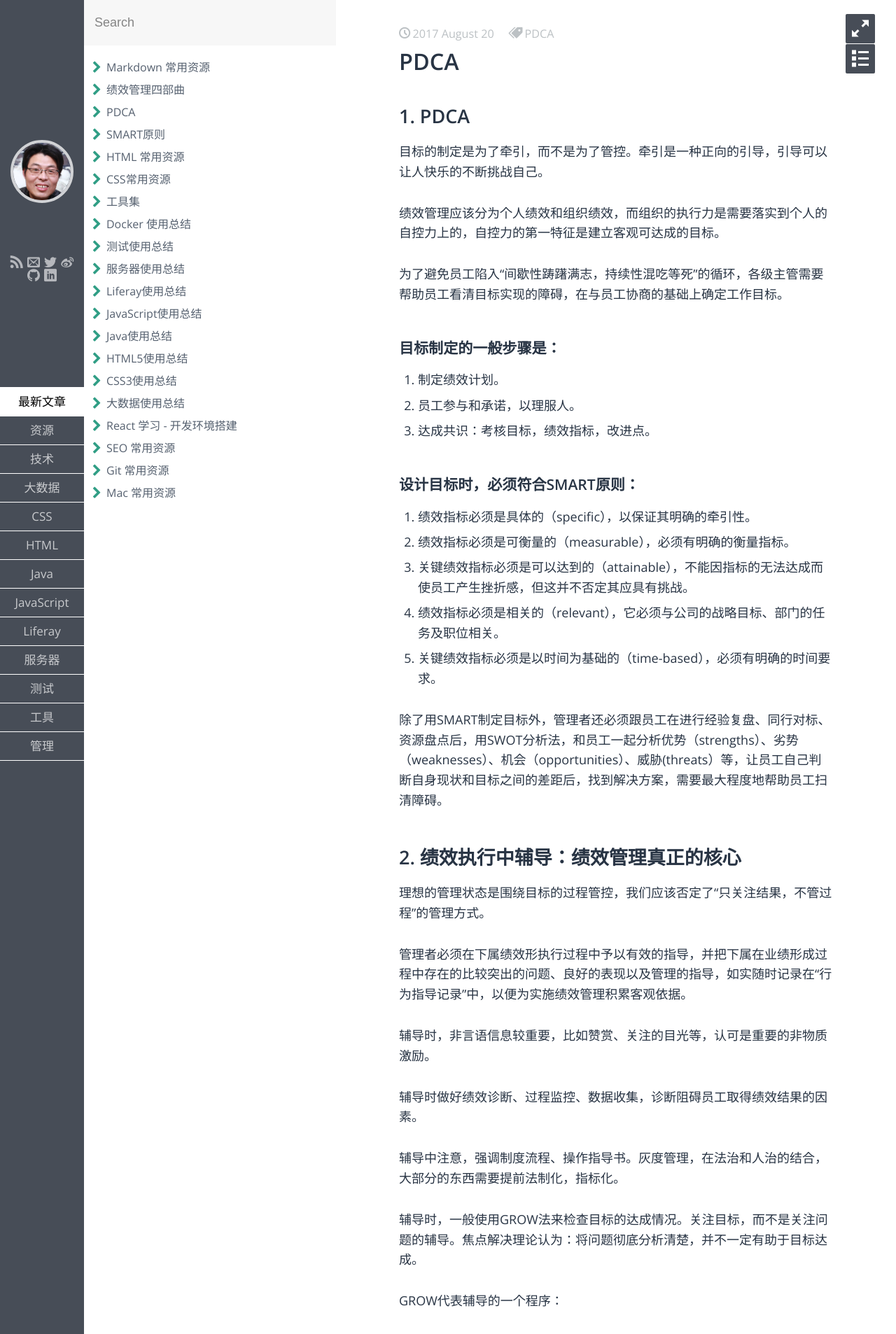
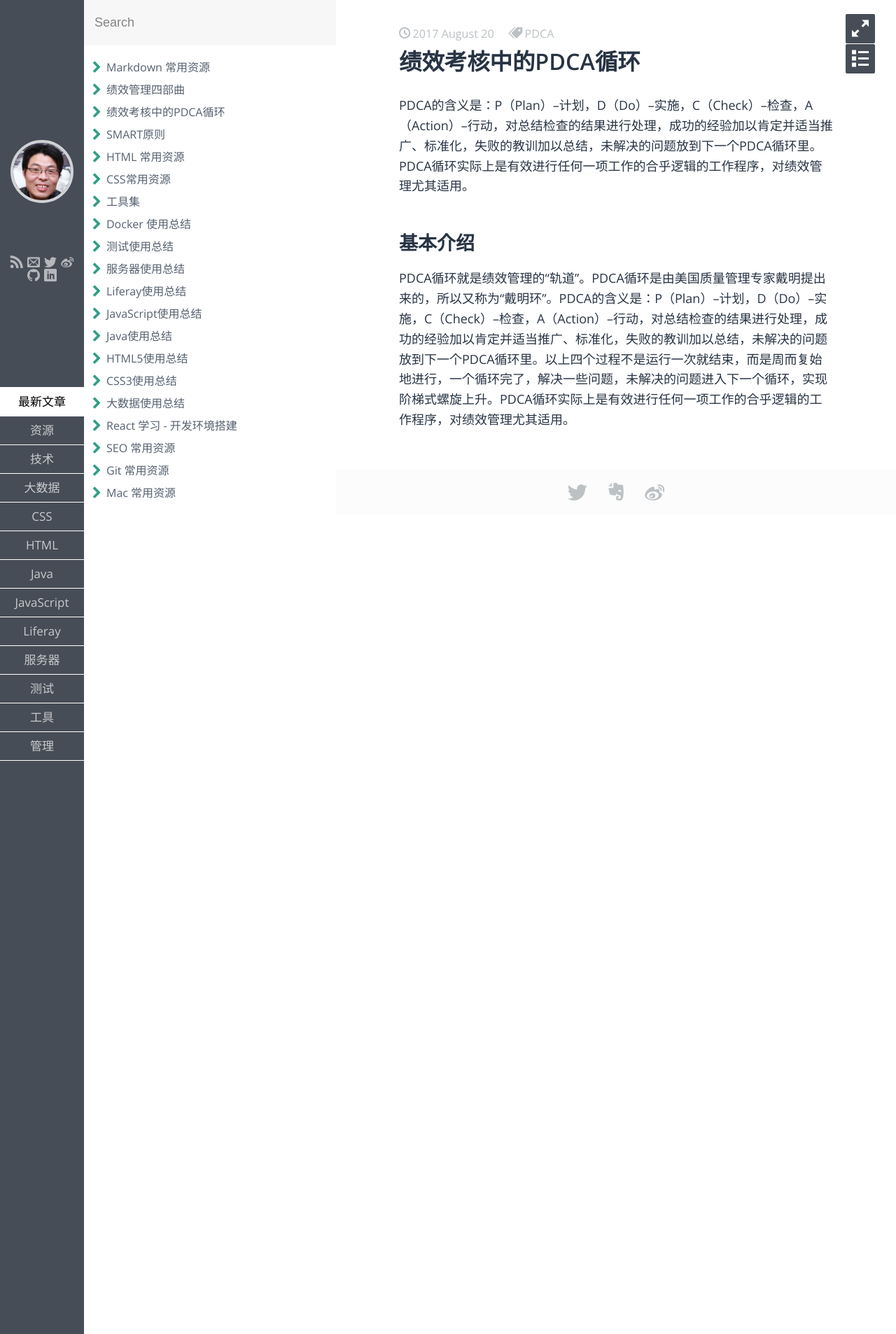
Before and after one commit to sohui/sohui.github.io, a Jekyll site: the page built from _posts/mba/2017-08-20-pdca-principle.md, in a window 1280 px wide. Shown: the top 1906 px of the page at 70% size. Built offline with Jekyll 4.4.1, drawn with Linux system fonts in a browser that asks for light colours; some web fonts are replaced; comment, search, counter and statistics services are not loaded; some of the changed text lies outside the part shown.

Commit message:
Add PDCA循环

```diff
--- a/_posts/mba/2017-08-20-pdca-principle.md
+++ b/_posts/mba/2017-08-20-pdca-principle.md
@@ -1,128 +1,12 @@
 ---
 layout: post
-title: PDCA
+title: 绩效考核中的PDCA循环
 category: 管理
 tags: PDCA
 keywords: 管理 绩效管理 PDCA
 ---
 
-## 1. PDCA
-目标的制定是为了牵引，而不是为了管控。牵引是一种正向的引导，引导可以让人快乐的不断挑战自己。
+PDCA的含义是：P（Plan）--计划，D（Do）--实施，C（Check）--检查，A（Action）--行动，对总结检查的结果进行处理，成功的经验加以肯定并适当推广、标准化，失败的教训加以总结，未解决的问题放到下一个PDCA循环里。PDCA循环实际上是有效进行任何一项工作的合乎逻辑的工作程序，对绩效管理尤其适用。
 
-绩效管理应该分为个人绩效和组织绩效，而组织的执行力是需要落实到个人的自控力上的，自控力的第一特征是建立客观可达成的目标。
-
-为了避免员工陷入“间歇性踌躇满志，持续性混吃等死”的循环，各级主管需要帮助员工看清目标实现的障碍，在与员工协商的基础上确定工作目标。
-
-### 目标制定的一般步骤是：
-
-1. 制定绩效计划。
-2. 员工参与和承诺，以理服人。
-3. 达成共识：考核目标，绩效指标，改进点。
-
-### 设计目标时，必须符合SMART原则：
-
-1. 绩效指标必须是具体的（specific），以保证其明确的牵引性。
-2. 绩效指标必须是可衡量的（measurable），必须有明确的衡量指标。
-3. 关键绩效指标必须是可以达到的（attainable），不能因指标的无法达成而使员工产生挫折感，但这并不否定其应具有挑战。
-4. 绩效指标必须是相关的（relevant），它必须与公司的战略目标、部门的任务及职位相关。
-5. 关键绩效指标必须是以时间为基础的（time-based），必须有明确的时间要求。
-
-除了用SMART制定目标外，管理者还必须跟员工在进行经验复盘、同行对标、资源盘点后，用SWOT分析法，和员工一起分析优势（strengths）、劣势（weaknesses）、机会（opportunities）、威胁(threats）等，让员工自己判断自身现状和目标之间的差距后，找到解决方案，需要最大程度地帮助员工扫清障碍。
-
-## 2. 绩效执行中辅导：绩效管理真正的核心
-理想的管理状态是围绕目标的过程管控，我们应该否定了“只关注结果，不管过程”的管理方式。
-
-管理者必须在下属绩效形执行过程中予以有效的指导，并把下属在业绩形成过程中存在的比较突出的问题、良好的表现以及管理的指导，如实随时记录在“行为指导记录”中，以便为实施绩效管理积累客观依据。
-
-辅导时，非言语信息较重要，比如赞赏、关注的目光等，认可是重要的非物质激励。
-
-辅导时做好绩效诊断、过程监控、数据收集，诊断阻碍员工取得绩效结果的因素。
-
-辅导中注意，强调制度流程、操作指导书。灰度管理，在法治和人治的结合，大部分的东西需要提前法制化，指标化。
-
-辅导时，一般使用GROW法来检查目标的达成情况。关注目标，而不是关注问题的辅导。焦点解决理论认为：将问题彻底分析清楚，并不一定有助于目标达成。
-
-GROW代表辅导的一个程序：
-
-第一步（GOAL SETTING），你要向员工陈述你的谈话目的，不要让员工觉得云里雾里。
-
-第二步（REALITY CHECK），描述发现的问题，要求员工分析原因，避免盲目下结论，设身处地地倾听。
-
-第三步（OPTIONS），询问员工对问题的看法以及解决方案；通过提问鼓励创造性思考“还有没有更好的做法。
-
-第四步（WHAT? WHEN? WHO? WILL? WHAT SHOULD BE DONE? WHEN BY HOM AND DOES THE WILL EXIST TO DO IT?），与员工一起商讨行动计划，制定下一次的时间，感谢员工并表达你对他的信心。
-
-## 3. 绩效评价
-
-绩效管理需要围绕绩效提升，而不是单纯追求绩效评价结果。
-
-绩效考核的结构建议设计为：
-
-1、核心指标：如销售额、回款额等，由财务部门考核。比例50-60%。
-
-2、过程指标：过程指标支撑核心指标，由部门考核，20-30%。
-
-3、直接领导评价：10%左右。
-
-在评价时，使用“关键事件”记录，通过复盘关键事件，来评价优势和短板。
-
-“关键事件法”的主要原则是认定员工与职务有关的行为，并选择其中最重要、最关键的部分来评定其结果，是由上级主管者记录员工平时工作中的关键事件：一种是做的特别好的，一种是做的不好的。
-
-利用积累的纪录，由主管者与被测评者讨论相关事件，为测评提供依据，它包含了三个重点：
-
-第一，观察；
-
-第二，书面记录员工所做的事情；
-
-第三，有关工作成败的关键性的事实。
-
-它首先从领导、员工或其他熟悉职务的人那里收集一系列职务行为的事件，然后，描述“特别好”或“特别坏”的职务绩效。
-
-按：关键事件法”是绩效评价的必备方法之一。需要注意三点：
-
-1、典型事件：需要典型的“好”与“不好”，并且案例平衡；
-
-2、时间均匀：关键事件需要贯穿整个绩效周期，不仅仅选择临近几天的案例；
-
-3、关注行为：区分事实和判断，关注行为本身的有效性。
-
-一般是用STAR法记录关键事件，对每一事件的描述内容包括：
-
-1、导致事件发生的原因和背景（SITUATION）
-
-2、员工的特别有效或多余的行为（TARGET）
-
-3、关键行为的后果（ACTION）
-
-4、员工自己能否支配或控制上述后果（RESULT）
-
-在大量收集这些关键以后，可以对他们做出分类，并总结出员工的关键特征和行为，再据此做出绩效评价。
-
-员工绩效的正态分布为：
-
-1、一般的，组织中5-10% 优秀（A），5-10%为差（C），中间层（B）占多数。
-
-2、如果组织绩效整体优秀，可以将分布整体向右，15%甚至以上员工优秀（A）。
-
-3、如果绩效整体不好，整体向左，并且取得优秀（A）的员工数为零。
-
-## 4. 结果反馈
-绩效反馈重点在于：
-
-1、肯定成绩，指出不足，列出工作计划。
-
-2、需要员工和管理者的双向反馈。
-
-3、不和别人比，和自己的过去比。
-
-4、确保内容保密。
-
-绩效面谈是绩效反馈的方式之一，绩效面谈主要是为了激励和改进，对绩效面谈的方式，没有统一的标准，只要有效，用什么方式都可以，有时候非正式拍个肩膀点拨几句甚至比一次耗时耗力的绩效沟通更管用，功夫用在平时，想要通过周期性的正式沟通投机取巧的解决绩效问题是不可能的，平时收获了员工的心，最后收获员工的绩效结果就是水到渠成事了。
-
-当然，基本方法还是要有的，一次成功的绩效面谈，关键点包括面谈前的充分准备、面谈内容的设计和运用得当的面谈策略。
-
-绩效面谈，是难得的一次机会，管理者和员工能够讨论员工自身发展问题，而不是日常的就事论事的辅导。在面谈中会涉及：评价、辅导，和进一步对未来的计划，对照过去、对标他人都有必要。
-
-## 绩效管理参考
-* [连绩效管理都做不好，还做什么HR？](http://news.mbalib.com/story/238715)
-* [绩效管理百科](http://jixiaoguanli.baike.com/)
+## 基本介绍
+PDCA循环就是绩效管理的“轨道”。PDCA循环是由美国质量管理专家戴明提出来的，所以又称为“戴明环”。PDCA的含义是：P（Plan）--计划，D（Do）--实施，C（Check）--检查，A（Action）--行动，对总结检查的结果进行处理，成功的经验加以肯定并适当推广、标准化，失败的教训加以总结，未解决的问题放到下一个PDCA循环里。以上四个过程不是运行一次就结束，而是周而复始地进行，一个循环完了，解决一些问题，未解决的问题进入下一个循环，实现阶梯式螺旋上升。PDCA循环实际上是有效进行任何一项工作的合乎逻辑的工作程序，对绩效管理尤其适用。
```
